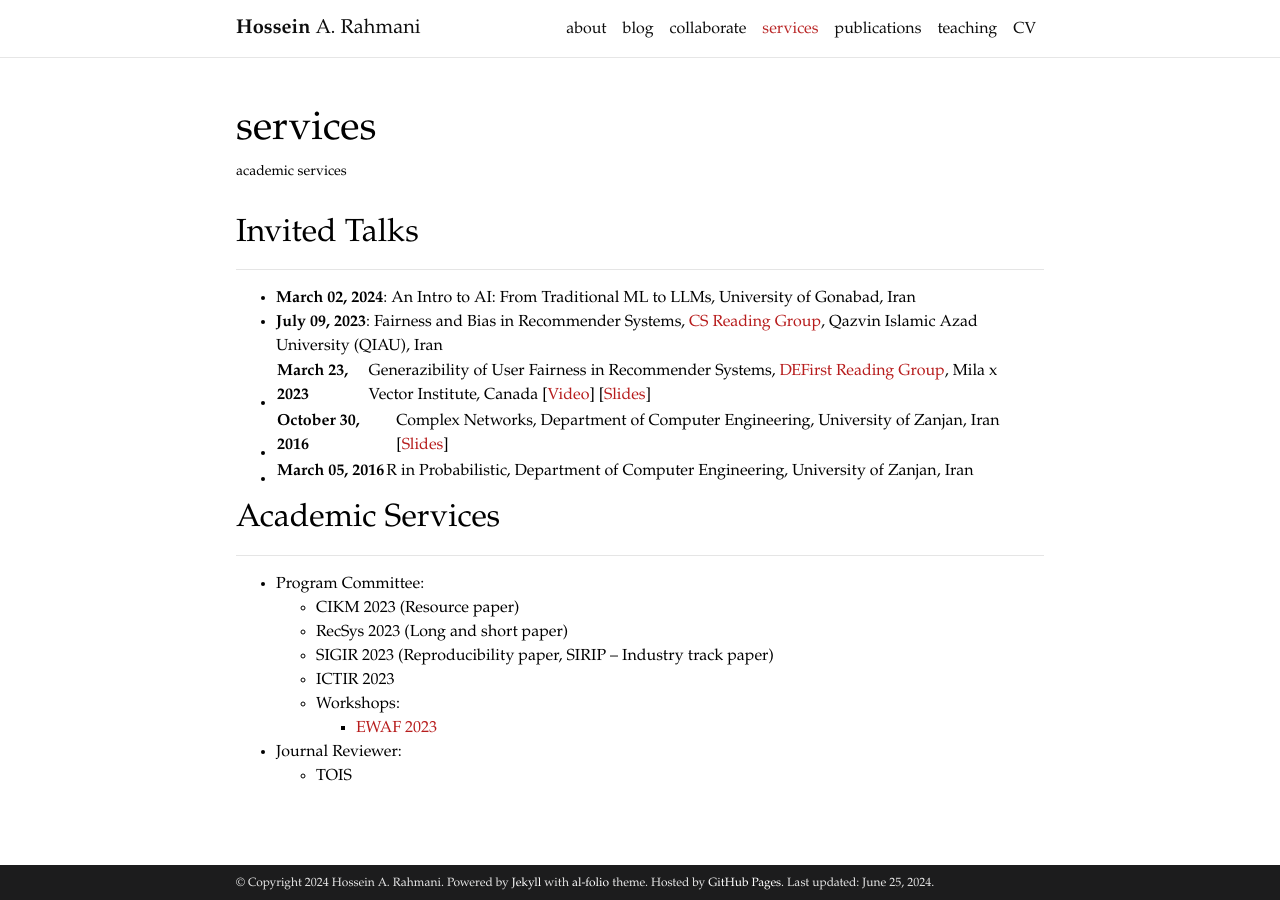
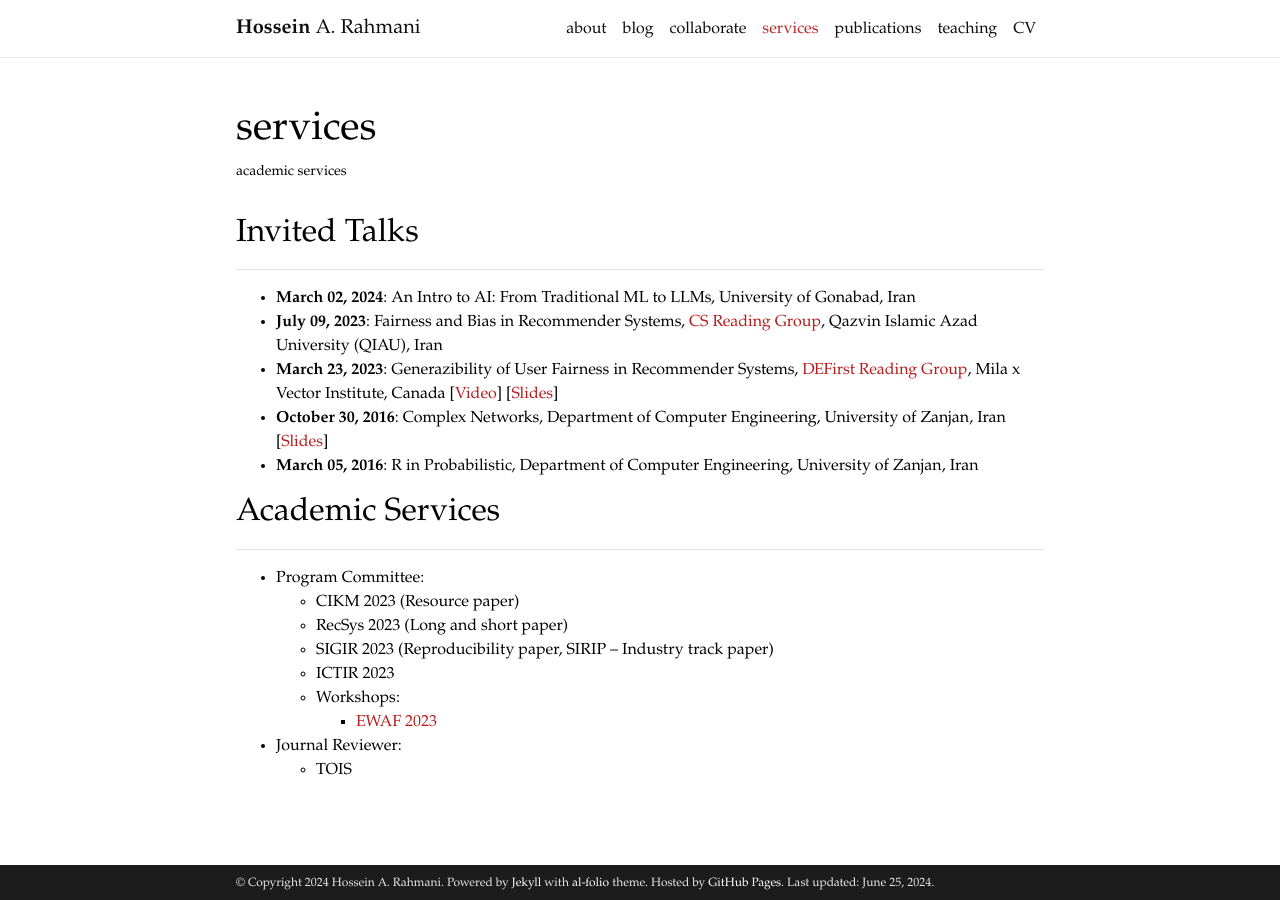
Before and after one commit to rahmanidashti/rahmanidashti.github.io, a Jekyll site: the page built from _pages/services.md, in a window 1280 px wide. Built offline with Jekyll 4.4.1, drawn with Linux system fonts in a browser that asks for light colours; comment, search, counter and statistics services are not loaded; a style sheet for code colours, icons or effects is not loaded.

Commit message:
Update services.md

```diff
--- a/_pages/services.md
+++ b/_pages/services.md
@@ -11,9 +11,9 @@ nav: true
 
 - <span class="font-weight-bold">March 02, 2024</span>: An Intro to AI: From Traditional ML to LLMs, University of Gonabad, Iran
 - <span class="font-weight-bold">July 09, 2023</span>: Fairness and Bias in Recommender Systems, <a href="https://sites.google.com/view/cs-reading-group/home">CS Reading Group</a>, Qazvin Islamic Azad University (QIAU), Iran
-- <span class="font-weight-bold">March 23, 2023</span> | Generazibility of User Fairness in Recommender Systems, <a href="https://noon-cobbler-caa.notion.site/DEFirst-Reading-Group-23c288b0cdc540aea53bf7960754ba21">DEFirst Reading Group</a>, Mila x Vector Institute, Canada [<a href="https://www.youtube.com/watch?v=k4u5rih4zVM">Video</a>] [<a href="https://www.slideshare.net/SaeedRahmani9/generalizibilityfairness-defirst-reading-group">Slides</a>]
-- <span class="font-weight-bold">October 30, 2016</span> | Complex Networks, Department of Computer Engineering, University of Zanjan, Iran [<a href="https://www.slideshare.net/SaeedRahmani9/introduction-to-complex-networks-77679817">Slides</a>]
-- <span class="font-weight-bold">March 05, 2016</span> | R in Probabilistic, Department of Computer Engineering, University of Zanjan, Iran
+- <span class="font-weight-bold">March 23, 2023</span>: Generazibility of User Fairness in Recommender Systems, <a href="https://noon-cobbler-caa.notion.site/DEFirst-Reading-Group-23c288b0cdc540aea53bf7960754ba21">DEFirst Reading Group</a>, Mila x Vector Institute, Canada [<a href="https://www.youtube.com/watch?v=k4u5rih4zVM">Video</a>] [<a href="https://www.slideshare.net/SaeedRahmani9/generalizibilityfairness-defirst-reading-group">Slides</a>]
+- <span class="font-weight-bold">October 30, 2016</span>: Complex Networks, Department of Computer Engineering, University of Zanjan, Iran [<a href="https://www.slideshare.net/SaeedRahmani9/introduction-to-complex-networks-77679817">Slides</a>]
+- <span class="font-weight-bold">March 05, 2016</span>: R in Probabilistic, Department of Computer Engineering, University of Zanjan, Iran
 
 <h2>Academic Services</h2>
 <hr>
```
